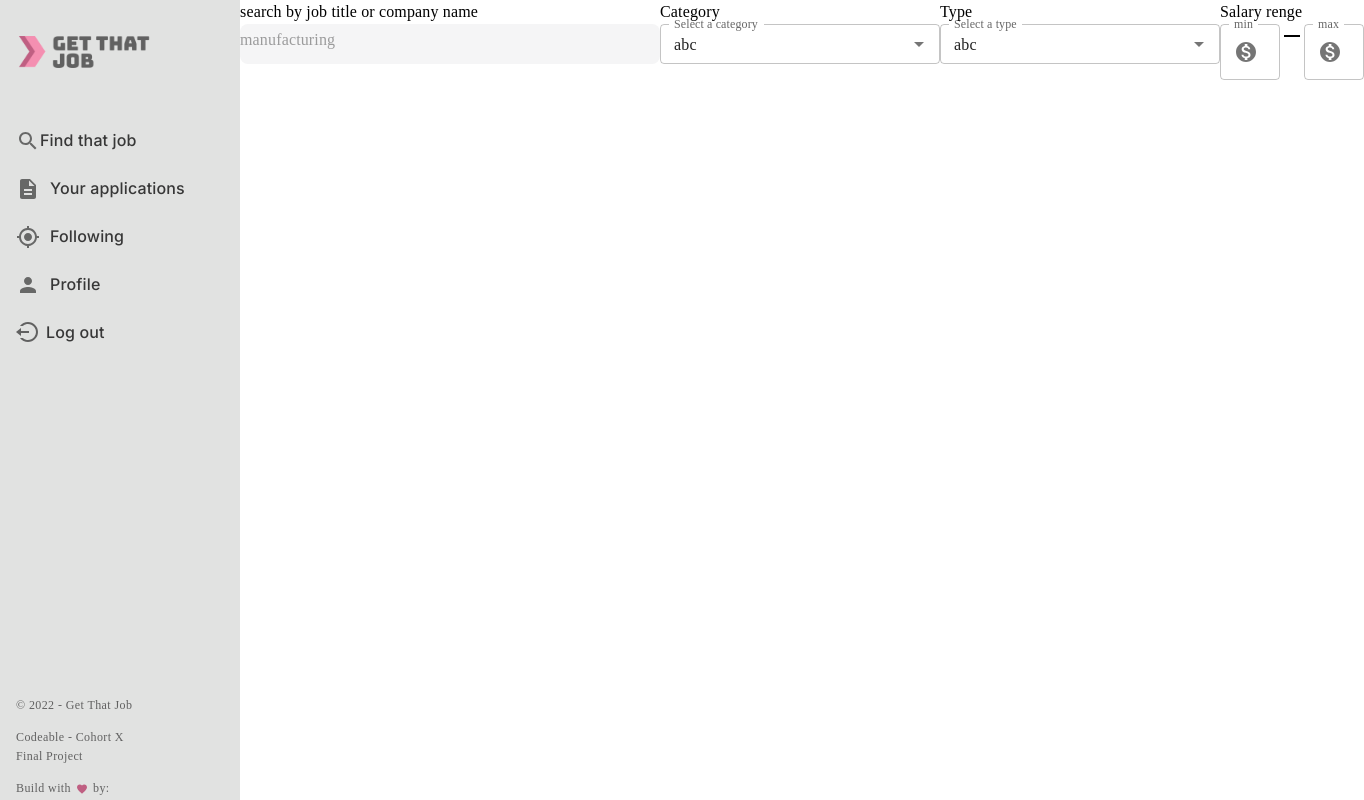
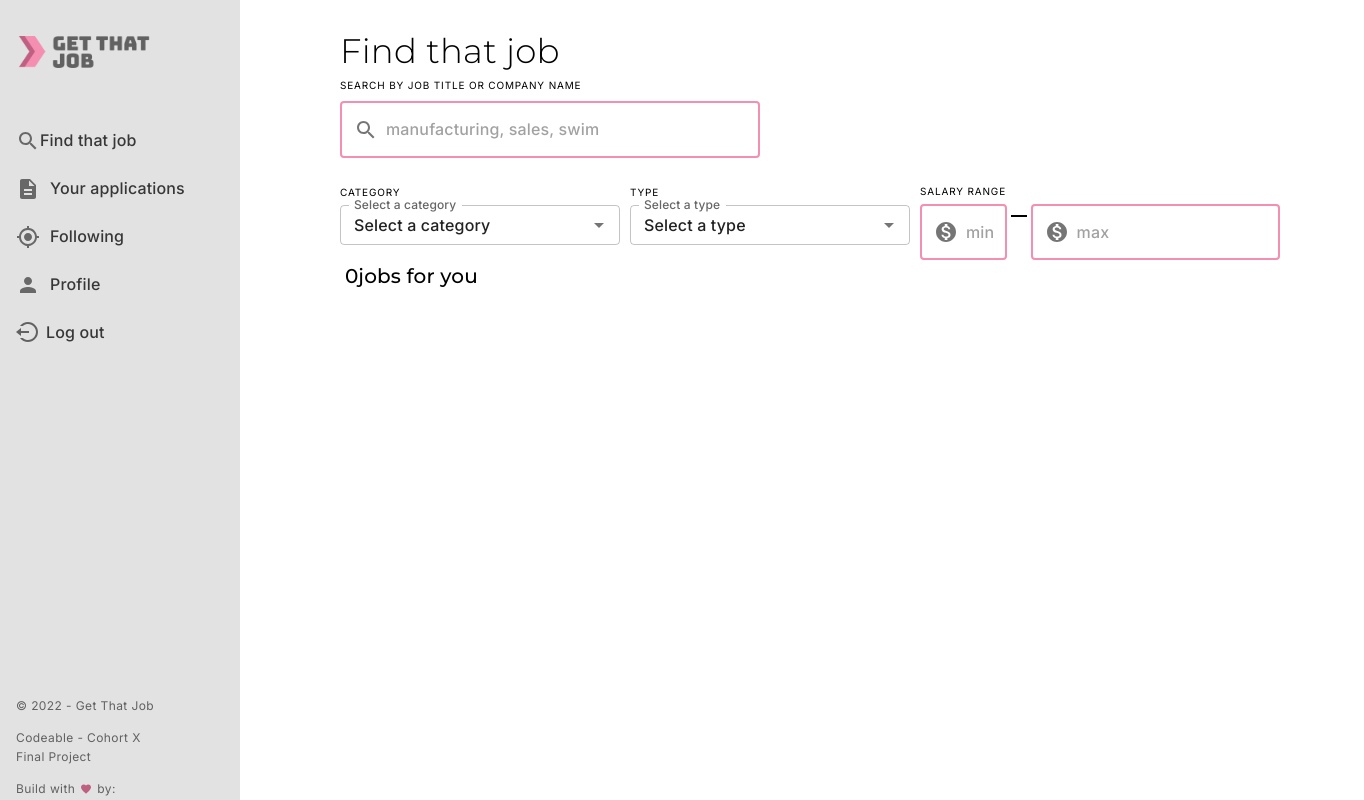
Before and after one commit to varissara-wo/final-project, a React (Create React App) app: page /findjobs in a window 1280 px wide. Shown: the top 800 px of the page, 1364 px wide, since content can reach past the window. Built offline with nearby package versions, Linux system fonts and the light colour scheme.

Commit message:
add input box and box to map without  content

```diff
--- a/src/pages/FindJobs.jsx
+++ b/src/pages/FindJobs.jsx
@@ -25,6 +25,7 @@ import MonetizationOnIcon from "@mui/icons-material/MonetizationOn";
 import HorizontalRuleIcon from "@mui/icons-material/HorizontalRule";
 import FavoriteIcon from "@mui/icons-material/Favorite";
 import InputAdornment from "@mui/material/InputAdornment";
+import { useState } from "react";
 const Buttonstyle = styled(Button)(({ theme }) => ({
   fontFamily: "var(--inter-font)",
   fontWeight: "500",
@@ -59,11 +60,11 @@ const options = ["abc", "def"];
 const options1 = ["434", "d43434"];
 
 const FindJobs = () => {
-  const [value, setValue] = React.useState(options[0]);
+  const [value, setValue] = React.useState("Select a category");
   const [inputValue, setInputValue] = React.useState("");
-  const [value1, setValue1] = React.useState(options[0]);
+  const [value1, setValue1] = React.useState("Select a type");
   const [inputValue1, setInputValue1] = React.useState("");
-
+  const [number, setNumber] = useState(0);
   return (
     <Box
       className="findjobs-container"
@@ -223,24 +224,51 @@ const FindJobs = () => {
           </List>
         </Box>
       </Box>
-      <Box>
-        <Typography>
+      <Box
+        sx={{
+          display: "flex",
+          flexDirection: "column",
+          alignItems: "flex-start",
+          marginLeft: "100px",
+          marginTop: "30px",
+        }}
+      >
+        <Typography variant="h4">Find that job</Typography>
+        <Typography
+          sx={{
+            display: "flex",
+            flexDirection: "column",
+            alignItems: "flex-start",
+          }}
+        >
+          <Typography variant="overline" sx={{ marginBottom: "3px" }}>
             search by job title or company name
-          <Search
+          </Typography>
+          <TextField
+            id="outlined-basic"
+            variant="outlined"
+            placeholder="manufacturing, sales, swim"
+            color="primary"
+            focused
+            sx={{ width: "420px", height: "36px", marginBottom: "40px" }}
             InputProps={{
               startAdornment: (
                 <InputAdornment position="start">
-                  <MonetizationOnIcon />
+                  <SearchIcon />
                 </InputAdornment>
               ),
             }}
+          />
+        </Typography>
+        <Box
+          sx={{
+            display: "flex",
+            flexDirection: "row",
+            alignItems: "flex-start",
+          }}
         >
-            <InputBase placeholder="manufacturing" />
-          </Search>
-        </Typography>
-      </Box>
           <Typography>
-        Category
+            <Typography variant="overline">Category</Typography>
             <Autocomplete
               size="small"
               value={value}
@@ -253,17 +281,21 @@ const FindJobs = () => {
               }}
               id="controllable-states-demo"
               options={options}
-          sx={{ width: "280px", height: "20px", borderRadius: "8px" }}
+              sx={{ width: "280px", height: "36px", borderRadius: "8px" }}
               renderInput={(params) => (
                 <TextField {...params} label="Select a category" />
               )}
             />
           </Typography>
           <Typography>
+            <Typography variant="overline" sx={{ marginLeft: "10px" }}>
               Type
+            </Typography>
             <Autocomplete
               size="small"
               value={value1}
+              color="primary"
+              focused
               onChange={(event, newValue) => {
                 setValue1(newValue);
               }}
@@ -273,7 +305,12 @@ const FindJobs = () => {
               }}
               id="controllable-states-demo"
               options={options1}
-          sx={{ width: "280px", height: "20px", borderRadius: "8px" }}
+              sx={{
+                width: "280px",
+                height: "40px",
+                borderRadius: "8px",
+                marginLeft: "10px",
+              }}
               renderInput={(params) => (
                 <TextField {...params} label="Select a type" />
               )}
@@ -286,7 +323,9 @@ const FindJobs = () => {
               alignItems: "flex-start",
             }}
           >
-        Salary renge
+            <Typography variant="overline" sx={{ marginLeft: "10px" }}>
+              Salary Range
+            </Typography>
             <Box
               sx={{
                 display: "flex",
@@ -296,8 +335,16 @@ const FindJobs = () => {
             >
               <TextField
                 id="outlined-basic"
-            label="min"
                 variant="outlined"
+                placeholder="min"
+                sx={{
+                  width: "102px",
+                  height: "20px",
+                  borderRadius: "8px",
+                  marginLeft: "10px",
+                }}
+                color="primary"
+                focused
                 InputProps={{
                   startAdornment: (
                     <InputAdornment position="start">
@@ -312,8 +359,10 @@ const FindJobs = () => {
 
               <TextField
                 id="outlined-basic"
-            label="max"
                 variant="outlined"
+                placeholder="max"
+                color="primary"
+                focused
                 InputProps={{
                   startAdornment: (
                     <InputAdornment position="start">
@@ -325,6 +374,63 @@ const FindJobs = () => {
             </Box>
           </Typography>
         </Box>
+        <Typography variant="h6" sx={{ maginTop: "10px", marginLeft: "5px" }}>
+          {" "}
+          {number}jobs for you
+        </Typography>
+        <Box
+          sx={{
+            display: "flex",
+            flexDirection: "column",
+            alignItems: "flex-start",
+          }}
+        >
+          <Box
+            sx={{
+              display: "flex",
+              flexDirection: "row",
+              alignItems: "flex-start",
+            }}
+          >
+            <Box></Box>
+            <Box
+              sx={{
+                display: "flex",
+                flexDirection: "column",
+                alignItems: "flex-start",
+              }}
+            >
+              <Box></Box>
+              <Box></Box>
+              <Box></Box>
+              <Box
+                sx={{
+                  display: "flex",
+                  flexDirection: "row",
+                  alignItems: "flex-start",
+                }}
+              >
+                <Box></Box>
+                <Box></Box>
+                <Box></Box>
+                <Box></Box>
+              </Box>
+            </Box>
+          </Box>
+          <Box
+            sx={{
+              display: "flex",
+              flexDirection: "row",
+              alignItems: "flex-start",
+            }}
+          >
+            <Box></Box>
+            <Box></Box>
+            <Box></Box>
+          </Box>
+        </Box>
+      </Box>
+    </Box>
   );
 };
 
--- a/src/theme.js
+++ b/src/theme.js
@@ -92,27 +92,27 @@ export const theme = createTheme({
       fontSize: "20px",
     },
     caption: {
-      fontFamily: "var(--Inter-font)",
+      fontFamily: "var(--inter-font)",
       fontWeight: "400",
       fontSize: "12px",
     },
     overline: {
-      fontFamily: "var(--Inter-font)",
+      fontFamily: "var(--inter-font)",
       fontWeight: "400",
       fontSize: "10px",
     },
     button: {
-      fontFamily: "var(--Inter-font)",
+      fontFamily: "var(--inter-font)",
       fontWeight: "500",
       fontSize: "14px",
     },
     body2: {
-      fontFamily: "var(--Inter-font)",
+      fontFamily: "var(--inter-font)",
       fontWeight: "400",
       fontSize: "14px",
     },
     body1: {
-      fontFamily: "var(--Inter-font)",
+      fontFamily: "var(--inter-font)",
       fontWeight: "500",
       fontSize: "16px",
     },
@@ -122,7 +122,7 @@ export const theme = createTheme({
       fontSize: "14px",
     },
     subtitle1: {
-      fontFamily: "var(--Inter-font)",
+      fontFamily: "var(--inter-font)",
       fontWeight: "400",
       fontSize: "16px",
     },
```
Lines whose indentation alone changed are shown as unchanged.
